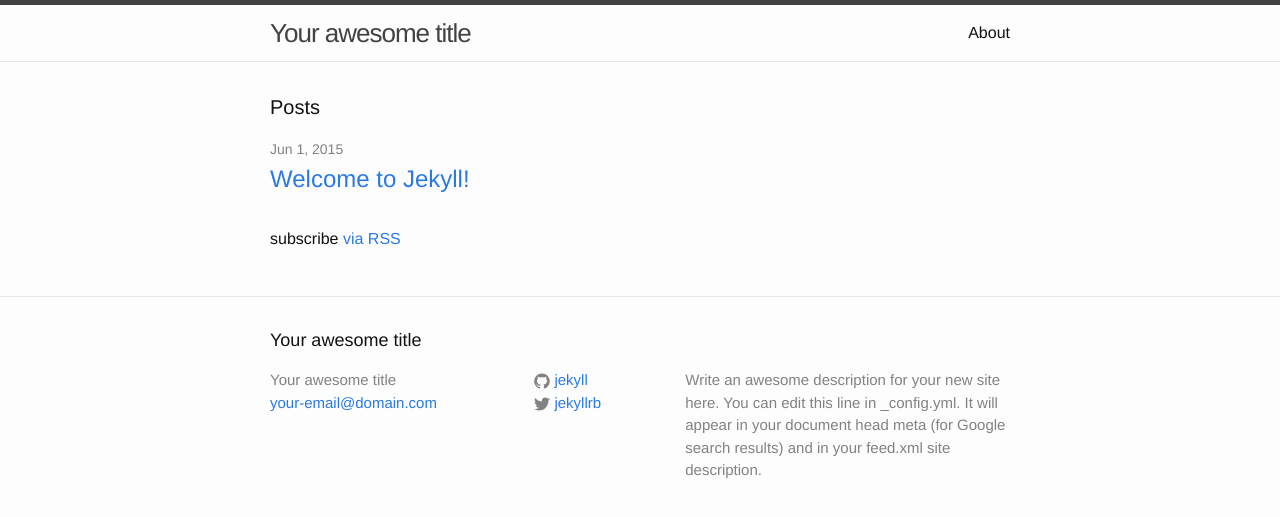
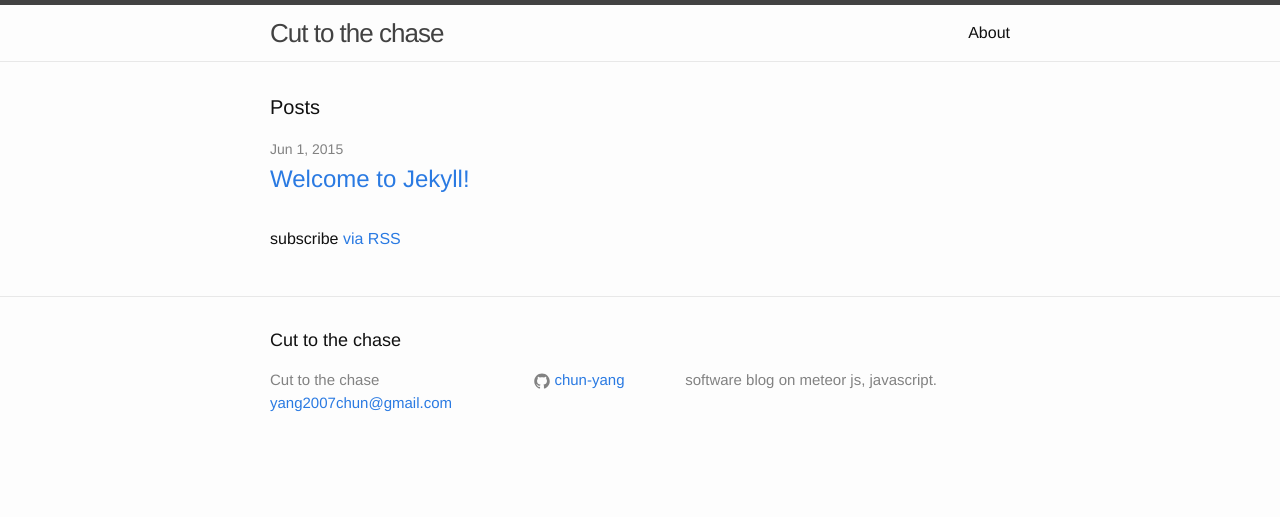
Before and after one commit to Chun-Yang/Chun-Yang.github.io, a Jekyll site: the page built from index.html, in a window 1280 px wide. Shown: the top 517 px of the page. Built offline with Jekyll 4.4.1, drawn with Linux system fonts in a browser that asks for light colours.

Commit message:
change meta data

```diff
--- a/_config.yml
+++ b/_config.yml
@@ -1,14 +1,11 @@
 # Site settings
-title: Your awesome title
-email: your-email@domain.com
+title: Cut to the chase
+email: yang2007chun@gmail.com
 description: > # this means to ignore newlines until "baseurl:"
-  Write an awesome description for your new site here. You can edit this
-  line in _config.yml. It will appear in your document head meta (for
-  Google search results) and in your feed.xml site description.
+  software blog on meteor js, javascript.
 baseurl: "" # the subpath of your site, e.g. /blog/
-url: "http://yourdomain.com" # the base hostname & protocol for your site
-twitter_username: jekyllrb
-github_username:  jekyll
+url: "http://chun-yang.github.io/" # the base hostname & protocol for your site
+github_username:  chun-yang
 
 # Build settings
 markdown: kramdown
```
